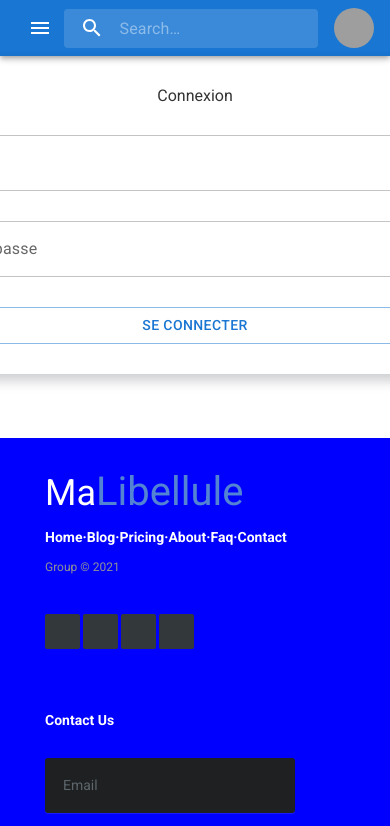
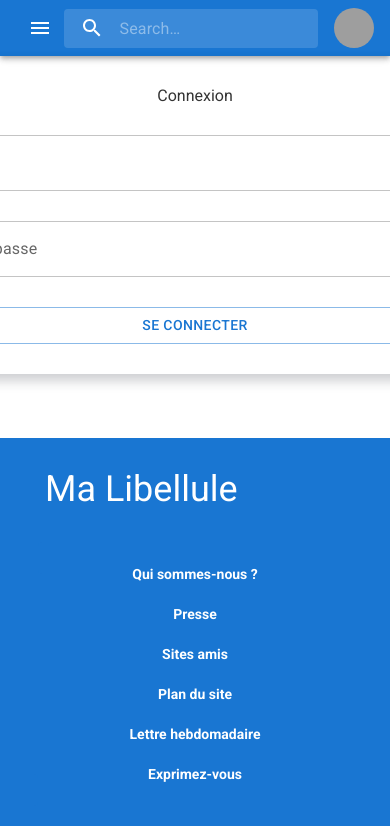
Before and after one commit to flolgl/defiPrincipalNuitInfo21, a React (Create React App) app in the folder defiprincipalnuitinfo2021/: page /ajouter in a window 390 px wide. Shown: the top 826 px of the page. Built offline with nearby package versions, Linux system fonts and the light colour scheme; grey boxes are pictures that could not be loaded.

Commit message:
Add files via upload

```diff
--- a/defiprincipalnuitinfo2021/src/components/Footer/Footer.css
+++ b/defiprincipalnuitinfo2021/src/components/Footer/Footer.css
@@ -9,8 +9,8 @@
 }
 
 .footer-distributed {
-  background: blue;
-  box-shadow: 0 1px 1px 0 rgba(0, 0, 0, 0.12);
+  background: #1976d2;
+  box-shadow: 0 1px 1px 0 #5383d3;
   box-sizing: border-box;
   width: 100%;
   font: bold 16px sans-serif;
@@ -117,7 +117,7 @@
   display: block;
   border-radius: 3px;
   box-sizing: border-box;
-  background-color: #1f2022;
+  background-color: #5383d3;
   box-shadow: 0 1px 0 0 rgba(255, 255, 255, 0.1);
   border: none;
   resize: none;
@@ -156,7 +156,7 @@
 
 .footer-distributed form button {
   border-radius: 3px;
-  background-color: #33383b;
+  background-color: #1976d2;
   color: #ffffff;
   border: 0;
   padding: 15px 50px;
@@ -212,120 +212,4 @@
   .footer-distributed form button {
     float: none;
   }
-
-  * {
-    box-sizing: border-box;
-    margin: 0px;
-    padding: 0px;
-  }
-  #root {
-    height: 100%;
-  }
-
-  html,
-  body {
-    min-height: 100vh;
-    height: 100%;
-
-  }
-
-  span {
-    font-size: 40px
-  }
-
-  .dark-mode {
-    background-color: #1a1919;
-    color: #999;
-    height: 100%;
-    transition: background-color 0.25s ease-in-out;
-  }
-
-  .light-mode {
-    background-color: #fff;
-    color: #333;
-    height: 100%;
-    transition: background-color 0.25s ease-in-out;
-  }
-
-  .container {
-    display: flex;
-    justify-content: center;
-    align-items: center
-  }
-
-  .switch {
-    position: relative;
-    display: inline-block;
-    width: 60px;
-    height: 14px;
-  }
-
-  .switch input {
-    opacity: 0;
-    width: 0;
-    height: 0;
-  }
-
-  .switch {
-    position: relative;
-    display: inline-block;
-    width: 60px;
-    height: 34px;
-  }
-
-  .switch input {
-    opacity: 0;
-    width: 0;
-    height: 0;
-  }
-
-  .slider {
-    position: absolute;
-    cursor: pointer;
-    top: 0;
-    left: 0;
-    right: 0;
-    bottom: 0;
-    background-color: #ccc;
-    -webkit-transition: .4s;
-    transition: .4s;
-  }
-
-  .slider:before {
-    position: absolute;
-    content: "";
-    height: 26px;
-    width: 26px;
-    left: 4px;
-    bottom: 4px;
-    background-color: white;
-    -webkit-transition: .4s;
-    transition: .4s;
-  }
-
-  input:checked + .slider {
-    background-color: #19a2c1;
-  }
-
-  input:focus + .slider {
-    box-shadow: 0 0 1px #2196F3;
-  }
-
-  input:checked + .slider:before {
-    -webkit-transform: translateX(26px);
-    -ms-transform: translateX(26px);
-    transform: translateX(26px);
-  }
-
-  /* Rounded sliders */
-  .slider.round {
-    border-radius: 34px;
-  }
-
-  .slider.round:before {
-    border-radius: 50%;
-  }
-  .switch-checkbox {
-    padding: 10px
-  }
 }
--- a/defiprincipalnuitinfo2021/src/components/Footer/Footer.js
+++ b/defiprincipalnuitinfo2021/src/components/Footer/Footer.js
@@ -1,48 +1,74 @@
 import React from "react";
-import Button from "../Button/Button";
 import "./Footer.css";
+import Box from '@mui/material/Box';
+import Link from '@mui/material/Link';
+import Grid from '@mui/material/Grid';
+
+
+function FormRow() {
+    return (
+        <React.Fragment>
+            <Grid item md={2} sm={6} xs={12}>
+                <Link href="https://sauveteurdudunkerquois.fr/qui-sommes-nous/" underline="hover" color={"white"}>
+                    {'Qui sommes-nous ?'}
+                </Link>
+            </Grid>
+            <Grid item md={2} sm={6} xs={12}>
+                <Link href="https://sauveteurdudunkerquois.fr/presse/" underline="hover" color={"white"}>
+                    {'Presse'}
+                </Link>
+            </Grid>
+            <Grid item md={2} sm={6} xs={12}>
+                <Link href="https://sauveteurdudunkerquois.fr/sites-amis/" underline="hover" color={"white"}>
+                    {'Sites amis'}
+                </Link>
+            </Grid>
+            <Grid item md={2} sm={6} xs={12}>
+                <Link href="https://sauveteurdudunkerquois.fr/plan-du-site/" underline="hover" color={"white"}>
+                    {'Plan du site'}
+                </Link>
+            </Grid>
+            <Grid item md={2} sm={6} xs={12}>
+                <Link href="https://sauveteurdudunkerquois.fr/lettre-hebdomadaire/" underline="hover" color={"white"}>
+                    {'Lettre hebdomadaire'}
+                </Link>
+            </Grid>
+            <Grid item md={2} sm={6} xs={12}>
+                    <Link href="https://sauveteurdudunkerquois.fr/exprimez-vous/" underline="hover" color={"white"}>
+                        {'Exprimez-vous'}
+                    </Link>
+            </Grid>
+        </React.Fragment>
+    );
+}
 
 const Footer = () => {
   return (
     <div className="footer">
       <footer class="footer-distributed">
         <div class="footer-left">
-          <h3>
-            Ma<span>Libellule</span>
-          </h3>
-
-          <p class="footer-links">
-            <a href="#">Home</a>·<a href="#">Blog</a>·<a href="#">Pricing</a>·
-            <a href="#">About</a>·<a href="#">Faq</a>·<a href="#">Contact</a>
-          </p>
-
-          <p class="footer-company-name">Group © 2021</p>
-
-          <div class="footer-icons">
-            <a href="#">
-              <i class="fa fa-facebook"></i>
-            </a>
-            <a href="#">
-              <i class="fa fa-twitter"></i>
-            </a>
-            <a href="#">
-              <i class="fa fa-linkedin"></i>
-            </a>
-            <a href="#">
-              <i class="fa fa-github"></i>
-            </a>
-          </div>
+            <h3>Ma Libellule</h3>
         </div>
-
-        <div class="footer-right">
-          <p>Contact Us</p>
-
-          <form action="#" method="post">
-            <input type="text" name="email" placeholder="Email" />
-            <textarea name="message" placeholder="Message"></textarea>
-            <Button className="btn-border-2">Send</Button>
-          </form>
-        </div>
+            <Box
+                sx={{
+                    mx: 'auto',
+                    bgcolor: 'primary.main',
+                    color: 'blue',
+                    width: 200,
+                    p: 1,
+                    m: 1,
+                    borderRadius: 1,
+                    textAlign: 'center',
+                    display: 'inline',
+                    alignContent: 'space-around'
+                }}
+            >
+                <Grid container spacing={1}>
+                    <Grid container item spacing={3}>
+                        <FormRow />
+                    </Grid>
+                </Grid>
+            </Box>
       </footer>
     </div>
   );
```
